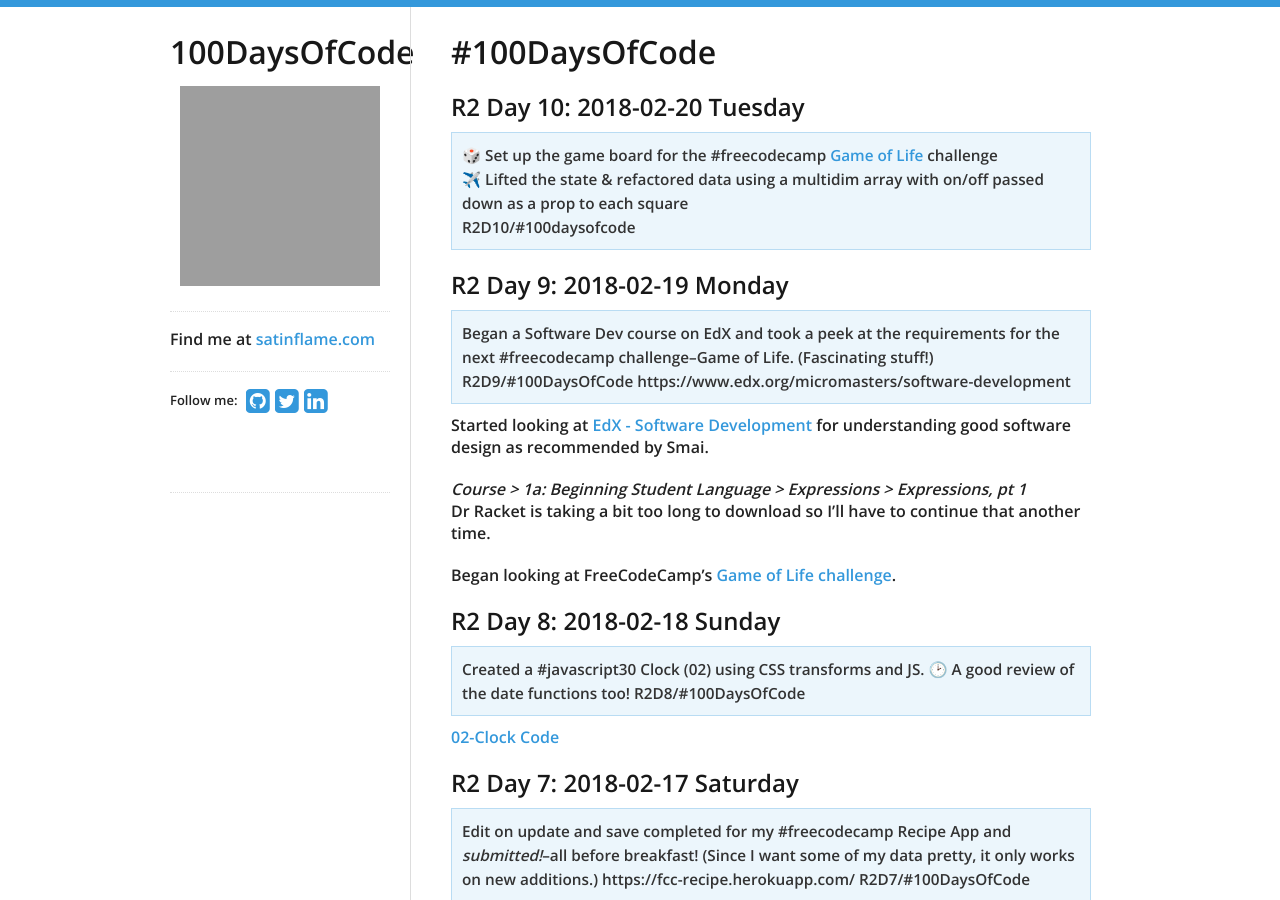
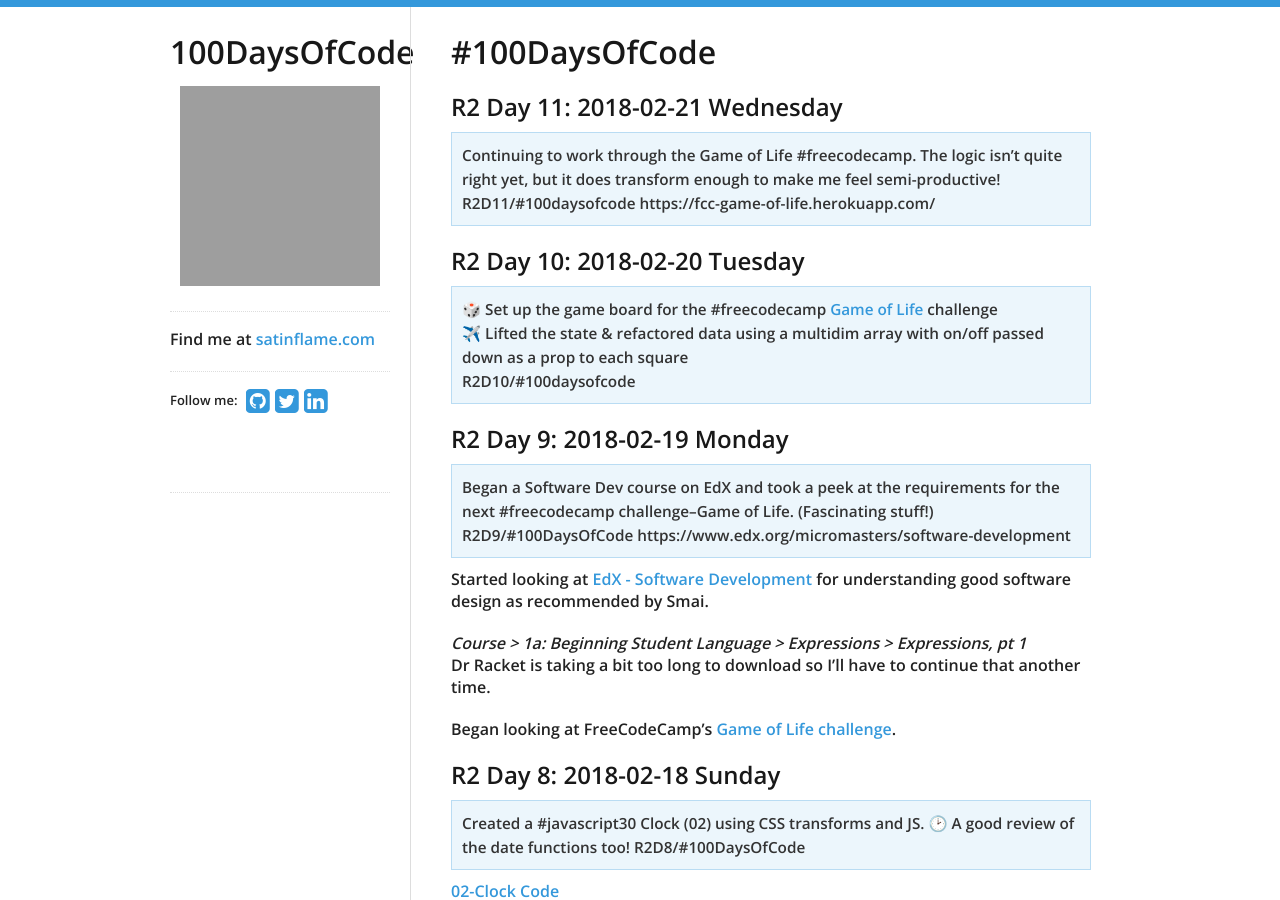
Before and after one commit to virtual/100daysofcode, a Jekyll site: the page built from index.md, in a window 1280 px wide and 900 px high. Built offline with Jekyll 4.4.1, drawn with Linux system fonts in a browser that asks for light colours; nearby versions of some CDN libraries; our own code applies the rules of GitHub Pages for plain Markdown files; grey boxes are pictures that could not be loaded.

Commit message:
Update index.md

```diff
--- a/index.md
+++ b/index.md
@@ -1,4 +1,8 @@
 # #100DaysOfCode
+
+## R2 Day 11: 2018-02-21 Wednesday
+
+> Continuing to work through the Game of Life #freecodecamp. The logic isn't quite right yet, but it does transform enough to make me feel semi-productive! R2D11/#100daysofcode https://fcc-game-of-life.herokuapp.com/
 
 ## R2 Day 10: 2018-02-20 Tuesday
 
```
